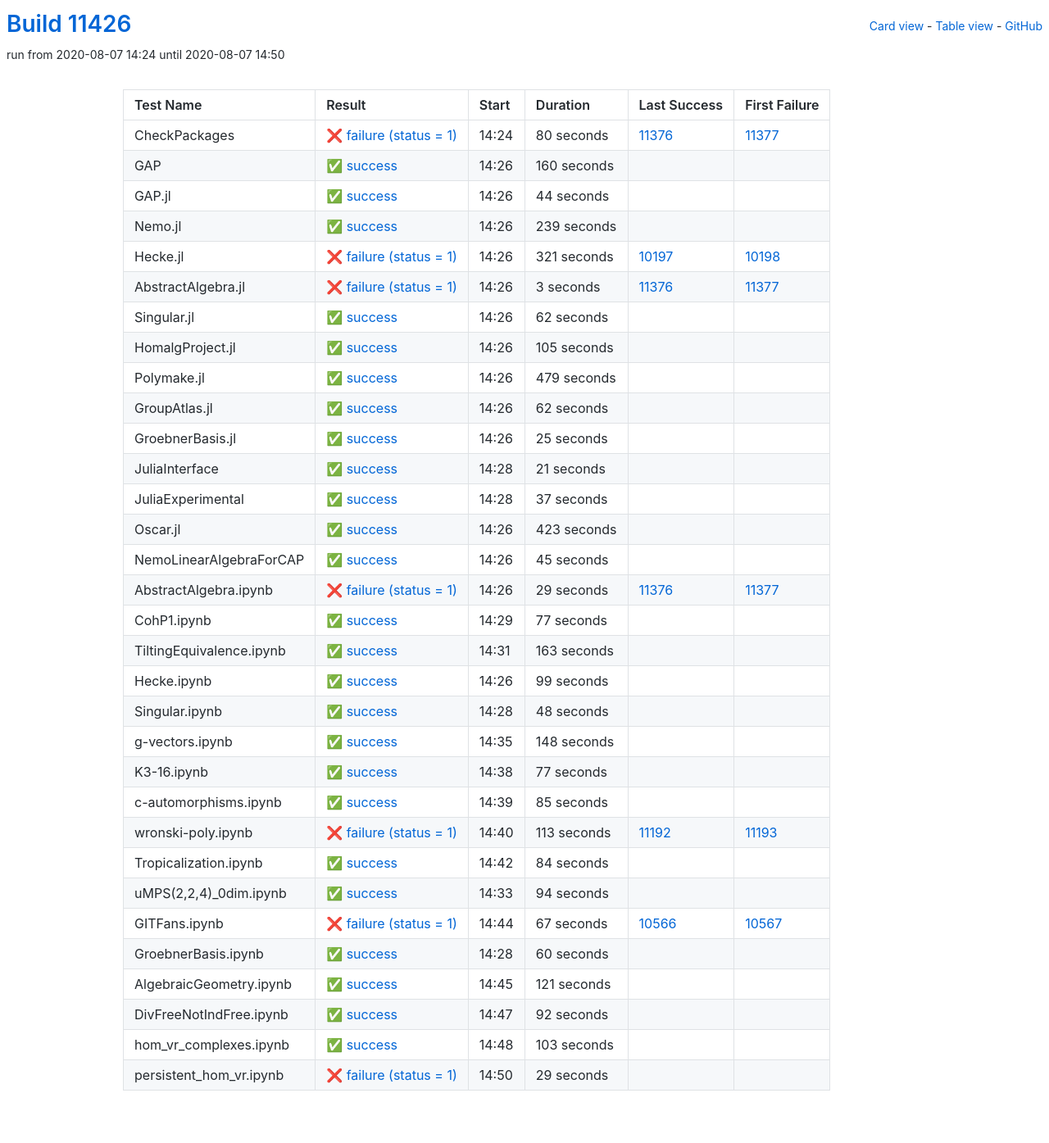
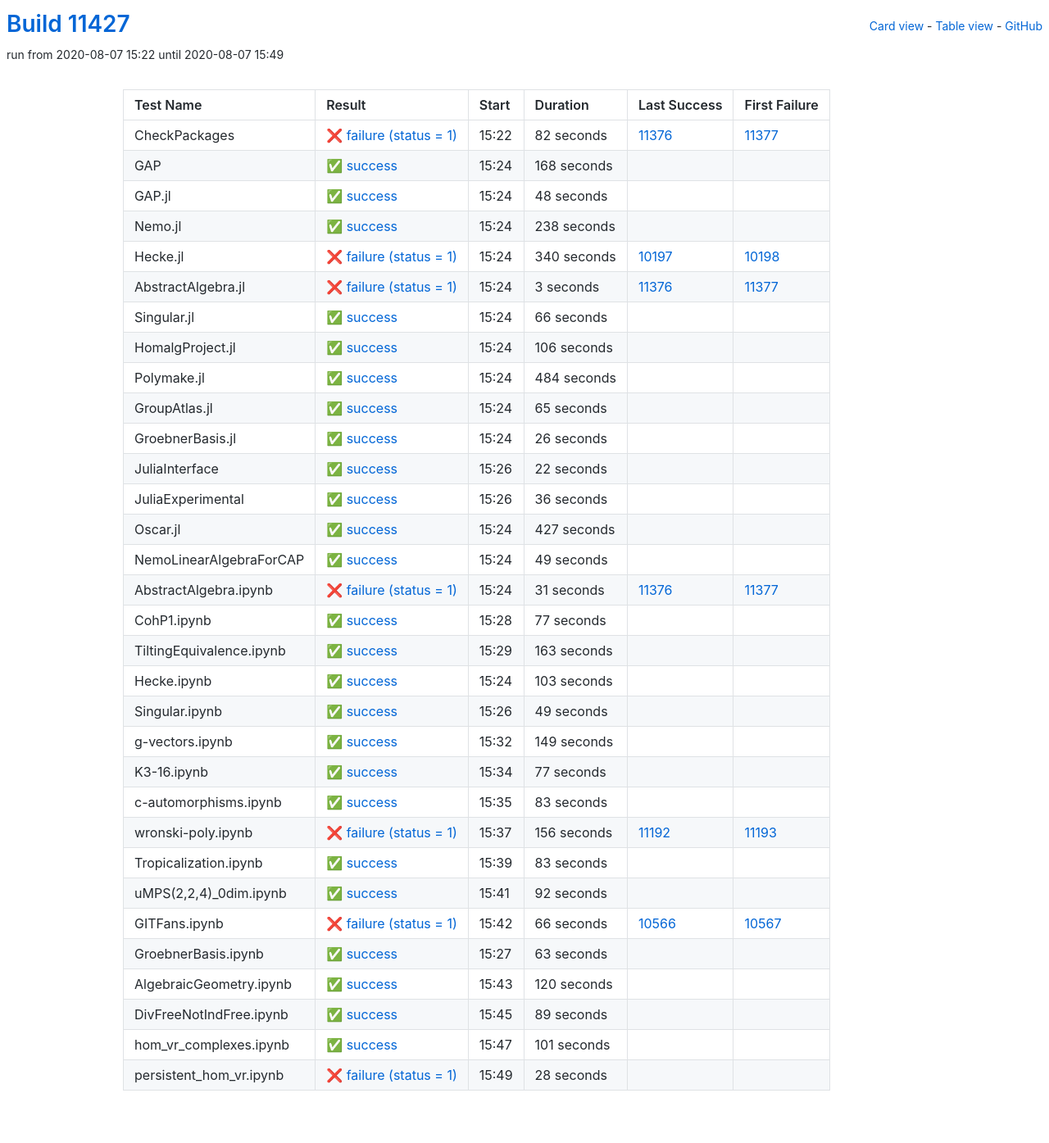
Before and after one commit to oscar-system/oscar-ci-status, a Jekyll site: the page built from table.html, in a window 1280 px wide. Shown: the whole page at 82% size. Built offline with Jekyll 4.4.1, drawn with Linux system fonts in a browser that asks for light colours.

Commit message:
Build #11427

```diff
--- a/_data/ci.yml
+++ b/_data/ci.yml
@@ -1,6 +1,6 @@
 ---
-build: 11426
-build_url: https://oscarci.mathematik.uni-kl.de/job/oscar/11426/
+build: 11427
+build_url: https://oscarci.mathematik.uni-kl.de/job/oscar/11427/
 job: oscar
 organization: oscar-system
 repo: oscar-ci-status
@@ -8,68 +8,68 @@
 tests:
 - name: CheckPackages
   id: checkpackages
-  log: https://oscarci.mathematik.uni-kl.de/job/oscar/11426/artifact/logs/build-11426/CheckPackages.log
-  start: 2020-08-07 14:24
+  log: https://oscarci.mathematik.uni-kl.de/job/oscar/11427/artifact/logs/build-11427/CheckPackages.log
+  start: 2020-08-07 15:22
   success: false
   exitcode: 1
   status: failure
-  duration: 80
+  duration: 82
   last_success: 11376
   last_success_url: https://oscarci.mathematik.uni-kl.de/job/oscar/11376/
   first_failure: 11377
   first_failure_url: https://oscarci.mathematik.uni-kl.de/job/oscar/11377/
 - name: GAP
   id: gap
-  log: https://oscarci.mathematik.uni-kl.de/job/oscar/11426/artifact/logs/build-11426/GAP.log
-  start: 2020-08-07 14:26
+  log: https://oscarci.mathematik.uni-kl.de/job/oscar/11427/artifact/logs/build-11427/GAP.log
+  start: 2020-08-07 15:24
   success: true
   exitcode: 0
   status: success
-  duration: 160
+  duration: 168
   last_success: false
   last_success_url:
   first_failure: false
   first_failure_url:
 - name: GAP.jl
   id: gap-jl
-  log: https://oscarci.mathematik.uni-kl.de/job/oscar/11426/artifact/logs/build-11426/GAP.jl.log
-  start: 2020-08-07 14:26
+  log: https://oscarci.mathematik.uni-kl.de/job/oscar/11427/artifact/logs/build-11427/GAP.jl.log
+  start: 2020-08-07 15:24
   success: true
   exitcode: 0
   status: success
-  duration: 44
+  duration: 48
   last_success: false
   last_success_url:
   first_failure: false
   first_failure_url:
 - name: Nemo.jl
   id: nemo-jl
-  log: https://oscarci.mathematik.uni-kl.de/job/oscar/11426/artifact/logs/build-11426/Nemo.jl.log
-  start: 2020-08-07 14:26
+  log: https://oscarci.mathematik.uni-kl.de/job/oscar/11427/artifact/logs/build-11427/Nemo.jl.log
+  start: 2020-08-07 15:24
   success: true
   exitcode: 0
   status: success
-  duration: 239
+  duration: 238
   last_success: false
   last_success_url:
   first_failure: false
   first_failure_url:
 - name: Hecke.jl
   id: hecke-jl
-  log: https://oscarci.mathematik.uni-kl.de/job/oscar/11426/artifact/logs/build-11426/Hecke.jl.log
-  start: 2020-08-07 14:26
+  log: https://oscarci.mathematik.uni-kl.de/job/oscar/11427/artifact/logs/build-11427/Hecke.jl.log
+  start: 2020-08-07 15:24
   success: false
   exitcode: 1
   status: failure
-  duration: 321
+  duration: 340
   last_success: 10197
   last_success_url: https://oscarci.mathematik.uni-kl.de/job/oscar/10197/
   first_failure: 10198
   first_failure_url: https://oscarci.mathematik.uni-kl.de/job/oscar/10198/
 - name: AbstractAlgebra.jl
   id: abstractalgebra-jl
-  log: https://oscarci.mathematik.uni-kl.de/job/oscar/11426/artifact/logs/build-11426/AbstractAlgebra.jl.log
-  start: 2020-08-07 14:26
+  log: https://oscarci.mathematik.uni-kl.de/job/oscar/11427/artifact/logs/build-11427/AbstractAlgebra.jl.log
+  start: 2020-08-07 15:24
   success: false
   exitcode: 1
   status: failure
@@ -80,128 +80,128 @@
   first_failure_url: https://oscarci.mathematik.uni-kl.de/job/oscar/11377/
 - name: Singular.jl
   id: singular-jl
-  log: https://oscarci.mathematik.uni-kl.de/job/oscar/11426/artifact/logs/build-11426/Singular.jl.log
-  start: 2020-08-07 14:26
+  log: https://oscarci.mathematik.uni-kl.de/job/oscar/11427/artifact/logs/build-11427/Singular.jl.log
+  start: 2020-08-07 15:24
   success: true
   exitcode: 0
   status: success
-  duration: 62
+  duration: 66
   last_success: false
   last_success_url:
   first_failure: false
   first_failure_url:
 - name: HomalgProject.jl
   id: homalgproject-jl
-  log: https://oscarci.mathematik.uni-kl.de/job/oscar/11426/artifact/logs/build-11426/HomalgProject.jl.log
-  start: 2020-08-07 14:26
+  log: https://oscarci.mathematik.uni-kl.de/job/oscar/11427/artifact/logs/build-11427/HomalgProject.jl.log
+  start: 2020-08-07 15:24
   success: true
   exitcode: 0
   status: success
-  duration: 105
+  duration: 106
   last_success: false
   last_success_url:
   first_failure: false
   first_failure_url:
 - name: Polymake.jl
   id: polymake-jl
-  log: https://oscarci.mathematik.uni-kl.de/job/oscar/11426/artifact/logs/build-11426/Polymake.jl.log
-  start: 2020-08-07 14:26
+  log: https://oscarci.mathematik.uni-kl.de/job/oscar/11427/artifact/logs/build-11427/Polymake.jl.log
+  start: 2020-08-07 15:24
   success: true
   exitcode: 0
   status: success
-  duration: 479
+  duration: 484
   last_success: false
   last_success_url:
   first_failure: false
   first_failure_url:
 - name: GroupAtlas.jl
   id: groupatlas-jl
-  log: https://oscarci.mathematik.uni-kl.de/job/oscar/11426/artifact/logs/build-11426/GroupAtlas.jl.log
-  start: 2020-08-07 14:26
+  log: https://oscarci.mathematik.uni-kl.de/job/oscar/11427/artifact/logs/build-11427/GroupAtlas.jl.log
+  start: 2020-08-07 15:24
   success: true
   exitcode: 0
   status: success
-  duration: 62
+  duration: 65
   last_success: false
   last_success_url:
   first_failure: false
   first_failure_url:
 - name: GroebnerBasis.jl
   id: groebnerbasis-jl
-  log: https://oscarci.mathematik.uni-kl.de/job/oscar/11426/artifact/logs/build-11426/GroebnerBasis.jl.log
-  start: 2020-08-07 14:26
+  log: https://oscarci.mathematik.uni-kl.de/job/oscar/11427/artifact/logs/build-11427/GroebnerBasis.jl.log
+  start: 2020-08-07 15:24
   success: true
   exitcode: 0
   status: success
-  duration: 25
+  duration: 26
   last_success: false
   last_success_url:
   first_failure: false
   first_failure_url:
 - name: JuliaInterface
   id: juliainterface
-  log: https://oscarci.mathematik.uni-kl.de/job/oscar/11426/artifact/logs/build-11426/JuliaInterface.log
-  start: 2020-08-07 14:28
+  log: https://oscarci.mathematik.uni-kl.de/job/oscar/11427/artifact/logs/build-11427/JuliaInterface.log
+  start: 2020-08-07 15:26
   success: true
   exitcode: 0
   status: success
-  duration: 21
+  duration: 22
   last_success: false
   last_success_url:
   first_failure: false
   first_failure_url:
 - name: JuliaExperimental
   id: juliaexperimental
-  log: https://oscarci.mathematik.uni-kl.de/job/oscar/11426/artifact/logs/build-11426/JuliaExperimental.log
-  start: 2020-08-07 14:28
+  log: https://oscarci.mathematik.uni-kl.de/job/oscar/11427/artifact/logs/build-11427/JuliaExperimental.log
+  start: 2020-08-07 15:26
   success: true
   exitcode: 0
   status: success
-  duration: 37
+  duration: 36
   last_success: false
   last_success_url:
   first_failure: false
   first_failure_url:
 - name: Oscar.jl
   id: oscar-jl
-  log: https://oscarci.mathematik.uni-kl.de/job/oscar/11426/artifact/logs/build-11426/Oscar.jl.log
-  start: 2020-08-07 14:26
+  log: https://oscarci.mathematik.uni-kl.de/job/oscar/11427/artifact/logs/build-11427/Oscar.jl.log
+  start: 2020-08-07 15:24
   success: true
   exitcode: 0
   status: success
-  duration: 423
+  duration: 427
   last_success: false
   last_success_url:
   first_failure: false
   first_failure_url:
 - name: NemoLinearAlgebraForCAP
   id: nemolinearalgebraforcap
-  log: https://oscarci.mathematik.uni-kl.de/job/oscar/11426/artifact/logs/build-11426/NemoLinearAlgebraForCAP.log
-  start: 2020-08-07 14:26
+  log: https://oscarci.mathematik.uni-kl.de/job/oscar/11427/artifact/logs/build-11427/NemoLinearAlgebraForCAP.log
+  start: 2020-08-07 15:24
   success: true
   exitcode: 0
   status: success
-  duration: 45
+  duration: 49
   last_success: false
   last_success_url:
   first_failure: false
   first_failure_url:
 - name: AbstractAlgebra.ipynb
   id: abstractalgebra-ipynb
-  log: https://oscarci.mathematik.uni-kl.de/job/oscar/11426/artifact/logs/build-11426/AbstractAlgebra.ipynb.log
-  start: 2020-08-07 14:26
+  log: https://oscarci.mathematik.uni-kl.de/job/oscar/11427/artifact/logs/build-11427/AbstractAlgebra.ipynb.log
+  start: 2020-08-07 15:24
   success: false
   exitcode: 1
   status: failure
-  duration: 29
+  duration: 31
   last_success: 11376
   last_success_url: https://oscarci.mathematik.uni-kl.de/job/oscar/11376/
   first_failure: 11377
   first_failure_url: https://oscarci.mathematik.uni-kl.de/job/oscar/11377/
 - name: CohP1.ipynb
   id: cohp1-ipynb
-  log: https://oscarci.mathematik.uni-kl.de/job/oscar/11426/artifact/logs/build-11426/CohP1.ipynb.log
-  start: 2020-08-07 14:29
+  log: https://oscarci.mathematik.uni-kl.de/job/oscar/11427/artifact/logs/build-11427/CohP1.ipynb.log
+  start: 2020-08-07 15:28
   success: true
   exitcode: 0
   status: success
@@ -212,8 +212,8 @@
   first_failure_url:
 - name: TiltingEquivalence.ipynb
   id: tiltingequivalence-ipynb
-  log: https://oscarci.mathematik.uni-kl.de/job/oscar/11426/artifact/logs/build-11426/TiltingEquivalence.ipynb.log
-  start: 2020-08-07 14:31
+  log: https://oscarci.mathematik.uni-kl.de/job/oscar/11427/artifact/logs/build-11427/TiltingEquivalence.ipynb.log
+  start: 2020-08-07 15:29
   success: true
   exitcode: 0
   status: success
@@ -224,44 +224,44 @@
   first_failure_url:
 - name: Hecke.ipynb
   id: hecke-ipynb
-  log: https://oscarci.mathematik.uni-kl.de/job/oscar/11426/artifact/logs/build-11426/Hecke.ipynb.log
-  start: 2020-08-07 14:26
+  log: https://oscarci.mathematik.uni-kl.de/job/oscar/11427/artifact/logs/build-11427/Hecke.ipynb.log
+  start: 2020-08-07 15:24
   success: true
   exitcode: 0
   status: success
-  duration: 99
+  duration: 103
   last_success: false
   last_success_url:
   first_failure: false
   first_failure_url:
 - name: Singular.ipynb
   id: singular-ipynb
-  log: https://oscarci.mathematik.uni-kl.de/job/oscar/11426/artifact/logs/build-11426/Singular.ipynb.log
-  start: 2020-08-07 14:28
+  log: https://oscarci.mathematik.uni-kl.de/job/oscar/11427/artifact/logs/build-11427/Singular.ipynb.log
+  start: 2020-08-07 15:26
   success: true
   exitcode: 0
   status: success
-  duration: 48
+  duration: 49
   last_success: false
   last_success_url:
   first_failure: false
   first_failure_url:
 - name: g-vectors.ipynb
   id: g-vectors-ipynb
-  log: https://oscarci.mathematik.uni-kl.de/job/oscar/11426/artifact/logs/build-11426/g-vectors.ipynb.log
-  start: 2020-08-07 14:35
+  log: https://oscarci.mathematik.uni-kl.de/job/oscar/11427/artifact/logs/build-11427/g-vectors.ipynb.log
+  start: 2020-08-07 15:32
   success: true
   exitcode: 0
   status: success
-  duration: 148
+  duration: 149
   last_success: false
   last_success_url:
   first_failure: false
   first_failure_url:
 - name: K3-16.ipynb
   id: k3-16-ipynb
-  log: https://oscarci.mathematik.uni-kl.de/job/oscar/11426/artifact/logs/build-11426/K3-16.ipynb.log
-  start: 2020-08-07 14:38
+  log: https://oscarci.mathematik.uni-kl.de/job/oscar/11427/artifact/logs/build-11427/K3-16.ipynb.log
+  start: 2020-08-07 15:34
   success: true
   exitcode: 0
   status: success
@@ -272,92 +272,44 @@
   first_failure_url:
 - name: c-automorphisms.ipynb
   id: c-automorphisms-ipynb
-  log: https://oscarci.mathematik.uni-kl.de/job/oscar/11426/artifact/logs/build-11426/c-automorphisms.ipynb.log
-  start: 2020-08-07 14:39
+  log: https://oscarci.mathematik.uni-kl.de/job/oscar/11427/artifact/logs/build-11427/c-automorphisms.ipynb.log
+  start: 2020-08-07 15:35
   success: true
   exitcode: 0
   status: success
-  duration: 85
+  duration: 83
   last_success: false
   last_success_url:
   first_failure: false
   first_failure_url:
 - name: wronski-poly.ipynb
   id: wronski-poly-ipynb
-  log: https://oscarci.mathematik.uni-kl.de/job/oscar/11426/artifact/logs/build-11426/wronski-poly.ipynb.log
-  start: 2020-08-07 14:40
+  log: https://oscarci.mathematik.uni-kl.de/job/oscar/11427/artifact/logs/build-11427/wronski-poly.ipynb.log
+  start: 2020-08-07 15:37
   success: false
   exitcode: 1
   status: failure
-  duration: 113
+  duration: 156
   last_success: 11192
   last_success_url: https://oscarci.mathematik.uni-kl.de/job/oscar/11192/
   first_failure: 11193
   first_failure_url: https://oscarci.mathematik.uni-kl.de/job/oscar/11193/
 - name: Tropicalization.ipynb
   id: tropicalization-ipynb
-  log: https://oscarci.mathematik.uni-kl.de/job/oscar/11426/artifact/logs/build-11426/Tropicalization.ipynb.log
-  start: 2020-08-07 14:42
+  log: https://oscarci.mathematik.uni-kl.de/job/oscar/11427/artifact/logs/build-11427/Tropicalization.ipynb.log
+  start: 2020-08-07 15:39
   success: true
   exitcode: 0
   status: success
-  duration: 84
+  duration: 83
   last_success: false
   last_success_url:
   first_failure: false
   first_failure_url:
 - name: uMPS(2,2,4)_0dim.ipynb
   id: umps-2-2-4-0dim-ipynb
-  log: https://oscarci.mathematik.uni-kl.de/job/oscar/11426/artifact/logs/build-11426/uMPS-2-2-4-_0dim.ipynb.log
-  start: 2020-08-07 14:33
-  success: true
-  exitcode: 0
-  status: success
-  duration: 94
-  last_success: false
-  last_success_url:
-  first_failure: false
-  first_failure_url:
-- name: GITFans.ipynb
-  id: gitfans-ipynb
-  log: https://oscarci.mathematik.uni-kl.de/job/oscar/11426/artifact/logs/build-11426/GITFans.ipynb.log
-  start: 2020-08-07 14:44
-  success: false
-  exitcode: 1
-  status: failure
-  duration: 67
-  last_success: 10566
-  last_success_url: https://oscarci.mathematik.uni-kl.de/job/oscar/10566/
-  first_failure: 10567
-  first_failure_url: https://oscarci.mathematik.uni-kl.de/job/oscar/10567/
-- name: GroebnerBasis.ipynb
-  id: groebnerbasis-ipynb
-  log: https://oscarci.mathematik.uni-kl.de/job/oscar/11426/artifact/logs/build-11426/GroebnerBasis.ipynb.log
-  start: 2020-08-07 14:28
-  success: true
-  exitcode: 0
-  status: success
-  duration: 60
-  last_success: false
-  last_success_url:
-  first_failure: false
-  first_failure_url:
-- name: AlgebraicGeometry.ipynb
-  id: algebraicgeometry-ipynb
-  log: https://oscarci.mathematik.uni-kl.de/job/oscar/11426/artifact/logs/build-11426/AlgebraicGeometry.ipynb.log
-  start: 2020-08-07 14:45
-  success: true
-  exitcode: 0
-  status: success
-  duration: 121
-  last_success: false
-  last_success_url:
-  first_failure: false
-  first_failure_url:
-- name: DivFreeNotIndFree.ipynb
-  id: divfreenotindfree-ipynb
-  log: https://oscarci.mathematik.uni-kl.de/job/oscar/11426/artifact/logs/build-11426/DivFreeNotIndFree.ipynb.log
-  start: 2020-08-07 14:47
+  log: https://oscarci.mathematik.uni-kl.de/job/oscar/11427/artifact/logs/build-11427/uMPS-2-2-4-_0dim.ipynb.log
+  start: 2020-08-07 15:41
   success: true
   exitcode: 0
   status: success
@@ -366,26 +318,74 @@
   last_success_url:
   first_failure: false
   first_failure_url:
-- name: hom_vr_complexes.ipynb
-  id: hom-vr-complexes-ipynb
-  log: https://oscarci.mathematik.uni-kl.de/job/oscar/11426/artifact/logs/build-11426/hom_vr_complexes.ipynb.log
-  start: 2020-08-07 14:48
+- name: GITFans.ipynb
+  id: gitfans-ipynb
+  log: https://oscarci.mathematik.uni-kl.de/job/oscar/11427/artifact/logs/build-11427/GITFans.ipynb.log
+  start: 2020-08-07 15:42
+  success: false
+  exitcode: 1
+  status: failure
+  duration: 66
+  last_success: 10566
+  last_success_url: https://oscarci.mathematik.uni-kl.de/job/oscar/10566/
+  first_failure: 10567
+  first_failure_url: https://oscarci.mathematik.uni-kl.de/job/oscar/10567/
+- name: GroebnerBasis.ipynb
+  id: groebnerbasis-ipynb
+  log: https://oscarci.mathematik.uni-kl.de/job/oscar/11427/artifact/logs/build-11427/GroebnerBasis.ipynb.log
+  start: 2020-08-07 15:27
   success: true
   exitcode: 0
   status: success
-  duration: 103
+  duration: 63
+  last_success: false
+  last_success_url:
+  first_failure: false
+  first_failure_url:
+- name: AlgebraicGeometry.ipynb
+  id: algebraicgeometry-ipynb
+  log: https://oscarci.mathematik.uni-kl.de/job/oscar/11427/artifact/logs/build-11427/AlgebraicGeometry.ipynb.log
+  start: 2020-08-07 15:43
+  success: true
+  exitcode: 0
+  status: success
+  duration: 120
+  last_success: false
+  last_success_url:
+  first_failure: false
+  first_failure_url:
+- name: DivFreeNotIndFree.ipynb
+  id: divfreenotindfree-ipynb
+  log: https://oscarci.mathematik.uni-kl.de/job/oscar/11427/artifact/logs/build-11427/DivFreeNotIndFree.ipynb.log
+  start: 2020-08-07 15:45
+  success: true
+  exitcode: 0
+  status: success
+  duration: 89
+  last_success: false
+  last_success_url:
+  first_failure: false
+  first_failure_url:
+- name: hom_vr_complexes.ipynb
+  id: hom-vr-complexes-ipynb
+  log: https://oscarci.mathematik.uni-kl.de/job/oscar/11427/artifact/logs/build-11427/hom_vr_complexes.ipynb.log
+  start: 2020-08-07 15:47
+  success: true
+  exitcode: 0
+  status: success
+  duration: 101
   last_success: false
   last_success_url:
   first_failure: false
   first_failure_url:
 - name: persistent_hom_vr.ipynb
   id: persistent-hom-vr-ipynb
-  log: https://oscarci.mathematik.uni-kl.de/job/oscar/11426/artifact/logs/build-11426/persistent_hom_vr.ipynb.log
-  start: 2020-08-07 14:50
+  log: https://oscarci.mathematik.uni-kl.de/job/oscar/11427/artifact/logs/build-11427/persistent_hom_vr.ipynb.log
+  start: 2020-08-07 15:49
   success: false
   exitcode: 1
   status: failure
-  duration: 29
+  duration: 28
   last_success: false
   last_success_url:
   first_failure: false
```
Also changed, not shown: README.md.
